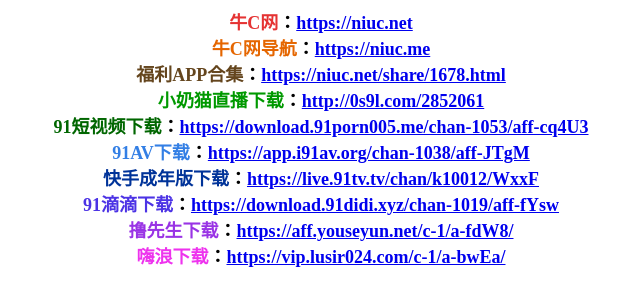
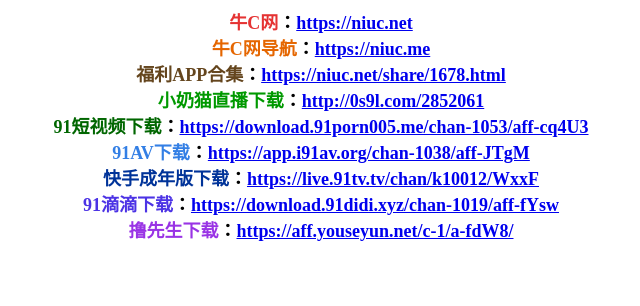
Before and after one commit to zhanglixue/niuc, a plain HTML site: page index.html in a window 1280 px wide. Shown: the whole page, without its empty margins (319-959 px from the left). Drawn offline with Linux system fonts and the light colour scheme.

Commit message:
Update index.html

```diff
--- a/index.html
+++ b/index.html
@@ -31,7 +31,4 @@
 <div style="text-align:center;">
 	<span style="font-size:18px;"><span style="color:#9933E5;"><strong>撸先生下载</strong></span><strong>：<a href="https://aff.youseyun.net/c-1/a-fdW8/" target="_blank">https://aff.youseyun.net/c-1/a-fdW8/</a></strong></span>
 </div>
-<div style="text-align:center;">
-	<span style="font-size:18px;"><span style="color:#EE33EE;"><strong>嗨浪下载</strong></span><strong>：<a href="https://vip.lusir024.com/c-1/a-bwEa/" target="_blank">https://vip.lusir024.com/c-1/a-bwEa/</a></strong></span>
-</div>
 </html>
```
